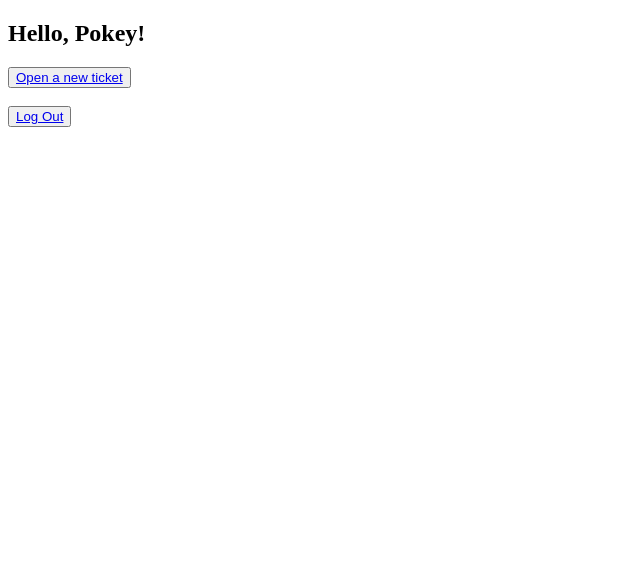
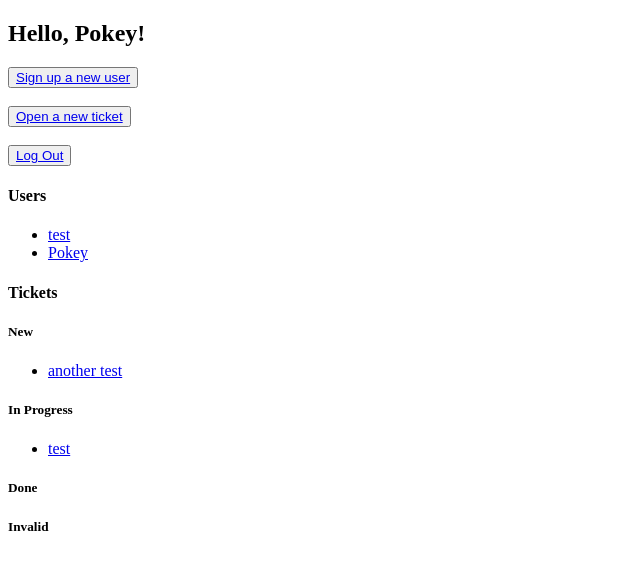
Before and after one commit to pokeyjess/bugs, a Django app: page / in a window 1280 px wide. Shown: the top 570 px of the page, without its empty margins (0-640 px from the left). Run offline with Django 3.2, Linux system fonts and the light colour scheme; a user stored in the database is signed in; data comes from the database, SQL or seed files in the repository; both versions use the stored data as it was after the commit.

Commit message:
Ticket and user detail pages

```diff
--- a/bugs/urls.py
+++ b/bugs/urls.py
@@ -15,11 +15,13 @@ Including another URLconf
 """
 from django.contrib import admin
 from django.urls import path
-from bugs_app.views import index, login_view, logout_view, signup_view, ticket_form_view
+from bugs_app.views import index, login_view, logout_view, signup_view, ticket_form_view, ticket_detail_view, user_detail_view
 
 urlpatterns = [
     path('', index, name="homepage"),
     path('newticket/', ticket_form_view),
+    path('ticket/<int:ticket_id>/', ticket_detail_view),
+    path('user/<int:user_id>/', user_detail_view),
     path('login/', login_view),
     path('logout/', logout_view),
     path('signup/', signup_view),
--- a/bugs_app/views.py
+++ b/bugs_app/views.py
@@ -1,11 +1,14 @@
 from django.shortcuts import render, HttpResponseRedirect, reverse
+from django.http import HttpResponseForbidden
 from django.contrib.auth import login, logout, authenticate
 from django.contrib.auth.decorators import login_required
 from bugs_app.models import MyUser, Ticket
 from bugs_app.forms import CustomUserForm, LoginForm, TicketForm
 
 def index(request):
-    return render(request, 'index.html')
+    tickets = Ticket.objects.all().order_by('-time_created')
+    users = MyUser.objects.all().order_by('-display_name')
+    return render(request, 'index.html', {"tickets": tickets, "users": users})
 
 @login_required
 def signup_view(request):
@@ -19,6 +22,9 @@ def signup_view(request):
 
         form = CustomUserForm()
         return render(request, "generic_form.html", {"form": form})
+    else:
+        return HttpResponseForbidden("Non-staff not allowed")
+
 
 def login_view(request):
     if request.method == "POST":
@@ -46,3 +52,12 @@ def ticket_form_view(request):
             return HttpResponseRedirect(reverse("homepage"))
     form = TicketForm()
     return render(request, "generic_form.html", {"form": form})
+
+def ticket_detail_view(request, ticket_id):
+    ticket = Ticket.objects.filter(id=ticket_id).first()
+    return render(request, "ticket_detail.html", {"ticket": ticket})
+
+def user_detail_view(request, user_id):
+    user = MyUser.objects.filter(id=user_id).first()
+    ticket_list = Ticket.objects.filter(owner=user)
+    return render(request, "user_detail.html", {"user": user, "tickets": ticket_list})
--- a/templates/index.html
+++ b/templates/index.html
@@ -9,6 +9,13 @@
     <div>
       {% if request.user.is_authenticated %}
       <h2>Hello, {{ request.user.display_name }}!</h2>
+      {% if request.user.is_staff %}
+      <button>
+          <a href="/signup/">Sign up a new user</a>
+      </button>
+    </br>
+</br>
+      {% endif %}
       <button>
         <a href="/newticket/">Open a new ticket</a>
       </button>
@@ -17,12 +24,87 @@
       <button>
         <a href="/logout/">Log Out</a>
       </button>
+
       {% else %}
       <button>
         <a href="/login/">Log In</a>
       </button>
-
       {% endif %}
     </div>
+
+<div>
+<h4>Users</h4>
+<ul>
+{% for user in users %}
+<li>
+    <a href="/user/{{ user.id }}/">{{ user.display_name }}</a>
+</li>
+{% endfor %}
+</ul>
+</div>
+
+    <div>
+        <h4>Tickets</h4>
+    <div>
+        <h5>New</h5>
+        <ul>
+          {% for ticket in tickets %}
+          {% if ticket.status == 'N' %}
+          <li>
+            <a href="/ticket/{{ ticket.id }}/"
+              >{{ ticket.title }}
+            </a>
+          </li>
+          {% endif %}
+          {% endfor %}
+        </ul>
+      </div>
+
+      <div>
+        <h5>In Progress</h5>
+        <ul>
+          {% for ticket in tickets %}
+          {% if ticket.status == 'P' %}
+          <li>
+            <a href="/ticket/{{ ticket.id }}/"
+              >{{ ticket.title }}
+            </a>
+          </li>
+          {% endif %}
+          {% endfor %}
+        </ul>
+      </div>
+
+      <div>
+        <h5>Done</h5>
+        <ul>
+          {% for ticket in tickets %}
+          {% if ticket.status == 'D' %}
+          <li>
+            <a href="/ticket/{{ ticket.id }}/"
+              >{{ ticket.title }}
+            </a>
+          </li>
+          {% endif %}
+          {% endfor %}
+        </ul>
+      </div>
+
+      <div>
+        <h5>Invalid</h5>
+        <ul>
+          {% for ticket in tickets %}
+          {% if ticket.status == 'I' %}
+          <li>
+            <a href="/ticket/{{ ticket.id }}/"
+              >{{ ticket.title }}
+            </a>
+          </li>
+          {% endif %}
+          {% endfor %}
+        </ul>
+      </div>
+    </div>
+
   </body>
 </html>
```
Also changed, not shown: templates/ticket_detail.html (added, +22 -0 lines), templates/user_detail.html (added, +31 -0 lines), db.sqlite3.
